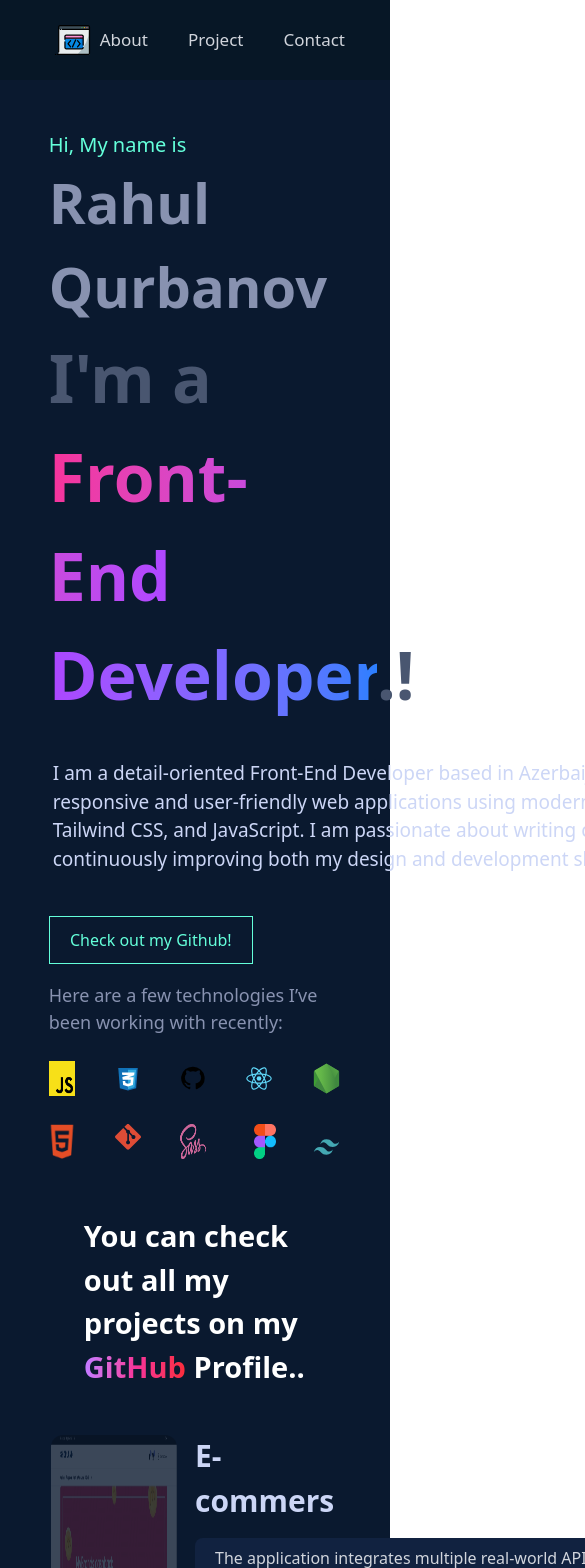
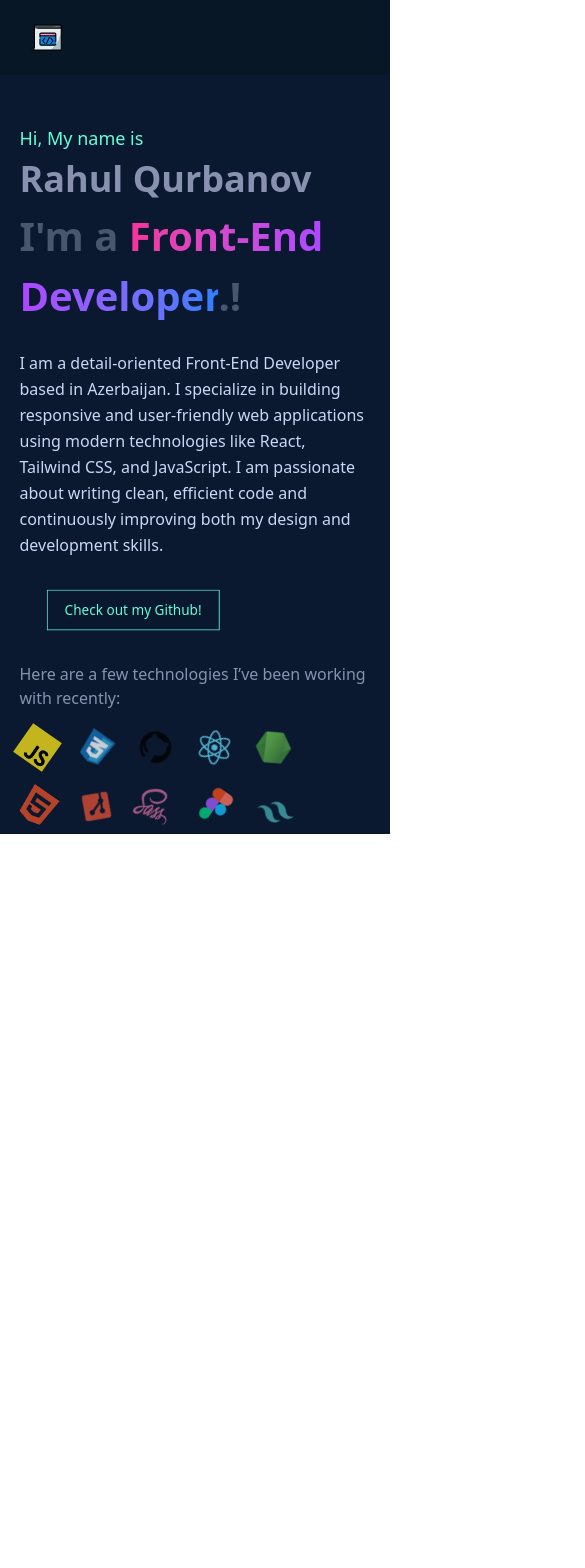
Before and after one commit to RahulQurbanov/Portfolio, a React (Vite) app: page / in a window 390 px wide. Shown: the top 1568 px of the page, 585 px wide, since content can reach past the window. After the commit the page ends 844 px from the top, so only its background shows below. Built offline with nearby package versions, Linux system fonts and the light colour scheme; the HTML template or start-up script is replaced by a standard one.

Commit message:
Responsive design in Headr Part

```diff
--- a/src/App.jsx
+++ b/src/App.jsx
@@ -7,8 +7,8 @@ export default function App() {
   return (<>
 
    <Header/>
-   <Projects/>
-   <Footer/>
+   {/* <Projects/> */}
+   {/* <Footer/> */}
    </>
   )
 }
--- a/src/components/Header.jsx
+++ b/src/components/Header.jsx
@@ -4,62 +4,74 @@ import 'animate.css';
 export default function Header() {
     return (
         <div id='home' className='bg-[#0a192f] flex flex-col gap-[10px] scroll-smooth'>
-            <nav className='flex justify-between items-center py-5 px-[45px] text-[17px] bg-[rgb(7,23,38)] animate__animated animate__fadeInDown animate__delay-1s'>
-                <div className='text-gray-300'><img src="/img/developer.svg" className='w-[55px] h-[40px] rounded-xl' /></div>
-                <div className='flex gap-10 text-gray-300'>
+            {/* Navbar */}
+            <nav className='flex justify-between items-center py-5 px-6 md:px-[45px] text-[17px] bg-[rgb(7,23,38)] animate__animated animate__fadeInDown animate__delay-1s'>
+                <div className='text-gray-300'>
+                    <img src="/img/developer.svg" className='w-[45px] h-[35px] md:w-[55px] md:h-[40px] rounded-xl' />
+                </div>
+                <div className='hidden sm:flex gap-6 md:gap-10 text-gray-300'>
                     <a href="#home" className='hover:text-[#64ffda] animate__animated animate__fadeInRight animate__delay-2s'>About</a>
                     <a href="#projects" className='hover:text-[#64ffda] animate__animated animate__fadeInRight animate__delay-2s'>Project</a>
                     <a href="#contact" className='hover:text-[#64ffda] animate__animated animate__fadeInRight animate__delay-2s'>Contact</a>
                 </div>
             </nav>
 
-            <main className='w-[75%] m-auto mt-[40px]'>
-                <p className='text-[#64ffda] text-[20px] animate__animated animate__fadeInLeft animate__delay-1s'>Hi, My name is</p>
-                <p className='text-[#8892b0] text-[56px] font-bold animate__animated animate__fadeInUp animate__delay-2s'>Rahul Qurbanov</p>
-                <p className='text-[#495670] text-[66px] font-bold animate__animated animate__fadeInUp animate__delay-3s'>
+            {/* Main content */}
+            <main className='w-[90%] md:w-[75%] mx-auto mt-[40px]'>
+                <p className='text-[#64ffda] text-[18px] md:text-[20px] animate__animated animate__fadeInLeft animate__delay-1s'>
+                    Hi, My name is
+                </p>
+                <p className='text-[#8892b0] text-[36px] md:text-[56px] font-bold animate__animated animate__fadeInUp animate__delay-2s'>
+                    Rahul Qurbanov
+                </p>
+                <p className='text-[#495670] text-[40px] md:text-[66px] font-bold animate__animated animate__fadeInUp animate__delay-3s'>
                     I'm a{' '}
                     <span className="bg-gradient-to-r from-pink-500 via-purple-500 to-blue-500 bg-clip-text text-transparent animate-pulse">
                         Front-End Developer
                     </span>
                     .!
                 </p>
-                <p className='w-[820px] text-[#ccd6f6] text-[19px] pl-1 mt-[35px] mb-[55px] animate__animated animate__fadeIn animate__delay-4s'>
+                <p className='text-[#ccd6f6] text-[16px] md:text-[19px] mt-6 mb-10 animate__animated animate__fadeIn animate__delay-4s leading-relaxed'>
                     I am a detail-oriented Front-End Developer based in Azerbaijan.
                     I specialize in building responsive and user-friendly web applications using modern technologies like React, Tailwind CSS, and JavaScript.
                     I am passionate about writing clean, efficient code and continuously improving both my design and development skills.
                 </p>
 
-                <div className='hover:skew-2 mb-[30px] animate__animated animate__zoomIn animate__delay-5s'>
+                {/* GitHub Link */}
+                <div className='hover:skew-2 mb-10 animate__animated animate__zoomIn animate__delay-5s'>
                     <a href='https://github.com/RahulQurbanov?tab=overview&from=2025-04-01&to=2025-04-29' className='py-3 px-5 text-[#64ffda] border border-[#64ffda] bg-[#0a192f]'>
                         Check out my Github!
                     </a>
                 </div>
 
+                {/* Technologies */}
                 <div>
-                    <h1 className='text-[#8892b0] text-[18px] mb-[25px] animate__animated animate__fadeInDown animate__delay-4s'>
+                    <h1 className='text-[#8892b0] text-[16px] md:text-[18px] mb-5 animate__animated animate__fadeInDown animate__delay-4s'>
                         Here are a few technologies I’ve been working with recently:
                     </h1>
-                    <div className="mt-2 flex gap-10">
-                  <div className="flex flex-col gap-7">
-                    <img src="/img/js.png" className="w-[35px] h-[35px] animate__animated animate__rotateIn animate__delay-5s" />
-                    <img src="/img/html.webp" className="w-[35px] h-[35px] animate__animated animate__rotateIn animate__delay-5s" />
+
+                    <div className="mt-4 flex flex-wrap gap-6 md:gap-10">
+                        {[
+                            ["/img/js.png", "/img/html.webp"],
+                            ["/img/css.svg", "/img/git.svg"],
+                            ["/img/github.svg", "/img/sass.png"],
+                            ["/img/react.svg", "/img/figma.png"],
+                            ["/img/node.svg", "/img/tailwind.svg"]
+                        ].map((pair, idx) => (
+                            <div key={idx} className="flex flex-col gap-6">
+                                {pair.map((src, i) => (
+                                    <img
+                                        key={i}
+                                        src={src}
+                                        className={`${
+                                            src.includes('figma') ? 'w-[22px] h-[35px] ml-2' :
+                                            src.includes('tailwind') ? 'w-[40px] h-[45px]' :
+                                            'w-[35px] h-[35px]'
+                                        } animate__animated animate__rotateIn animate__delay-5s`}
+                                    />
+                                ))}
                             </div>
-                  <div className="flex flex-col gap-7">
-                    <img src="/img/css.svg" className="w-[35px] h-[35px] animate__animated animate__rotateIn animate__delay-5s" />
-                    <img src="/img/git.svg" className="w-[35px] h-[35px] animate__animated animate__rotateIn animate__delay-5s" />
-                  </div>
-                  <div className="flex flex-col gap-7">
-                    <img src="/img/github.svg" className="w-[35px] h-[35px] animate__animated animate__rotateIn animate__delay-5s" />
-                    <img src="/img/sass.png" className="w-[35px] h-[35px] animate__animated animate__rotateIn animate__delay-5s" />
-                  </div>
-                  <div className="flex flex-col gap-7">
-                    <img src="/img/react.svg" className="w-[35px] h-[35px] animate__animated animate__rotateIn animate__delay-5s" />
-                    <img src="/img/figma.png" className="w-[22px] h-[35px] ml-2 animate__animated animate__rotateIn animate__delay-5s" />
-                  </div>
-                  <div className="flex flex-col gap-7">
-                    <img src="/img/node.svg" className="w-[35px] h-[35px] animate__animated animate__rotateIn animate__delay-5s" />
-                    <img src="/img/tailwind.svg" className="w-[40px] h-[45px] animate__animated animate__rotateIn animate__delay-5s" />
-                  </div>
+                        ))}
                     </div>
                 </div>
             </main>
```
Lines whose indentation alone changed are shown as unchanged.
